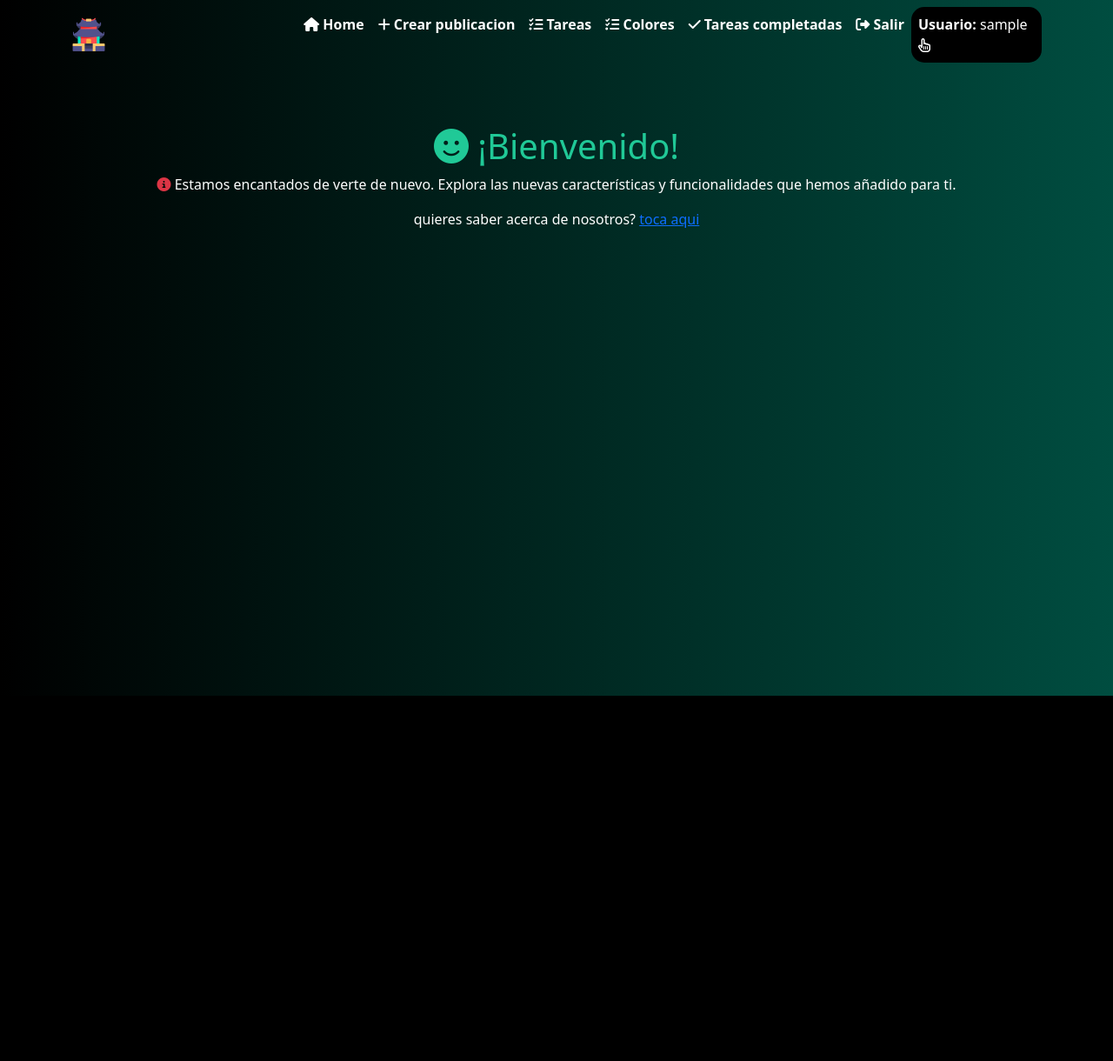
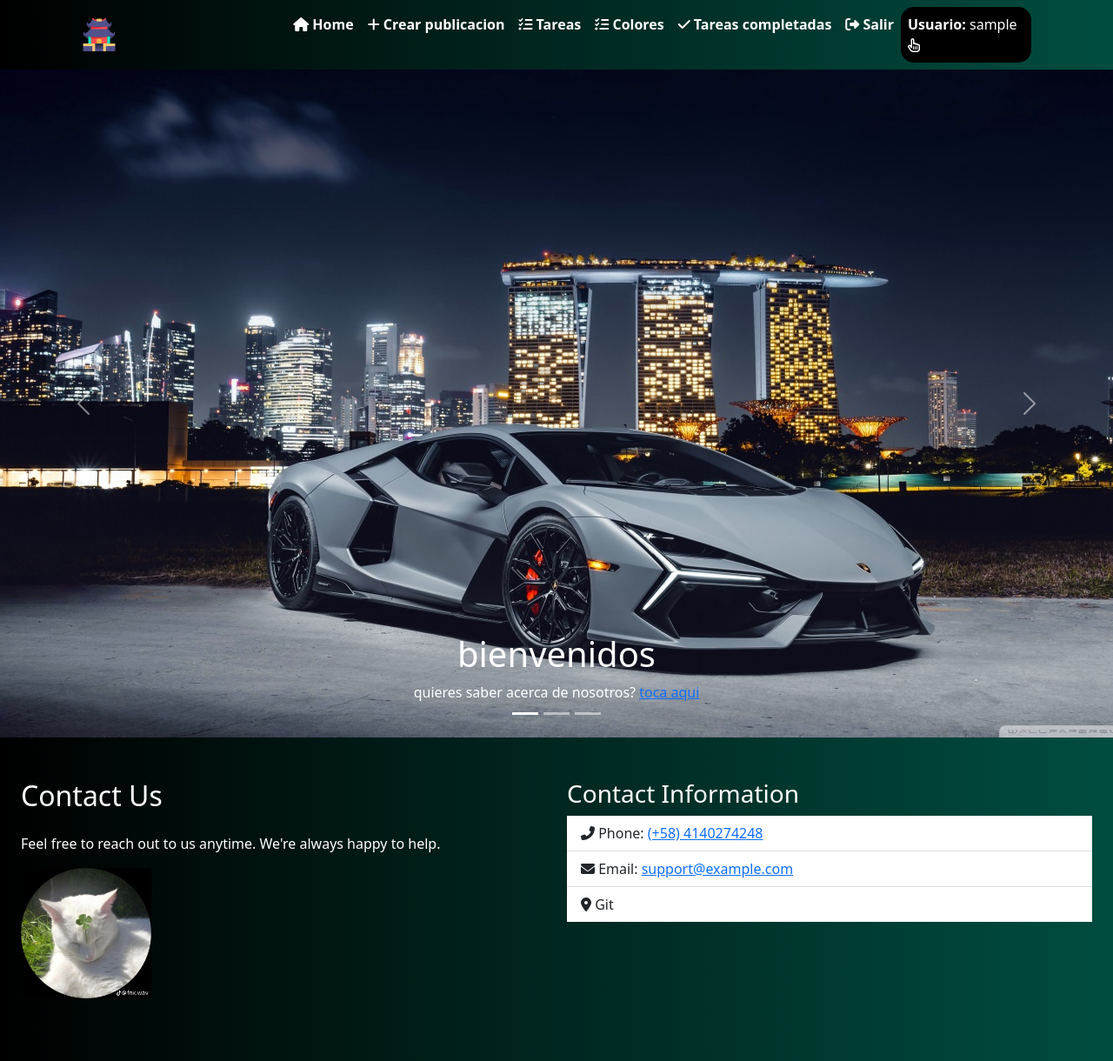
Before and after one commit to Shadowkirito123/django-crud, a Django app: page / in a window 1280 px wide. Shown: the whole page at 87% size. Before the commit the page ends 800 px from the top, so only its background shows below. Run offline with Django 5.2, Linux system fonts and the light colour scheme; the visitor is signed in with stand-in values (Sample User, id 1); some libraries are stand-ins or nearby versions.

Commit message:
home carrusel

```diff
--- a/tasks/models.py
+++ b/tasks/models.py
@@ -1,5 +1,6 @@
 from django.db import models
 from django.contrib.auth.models import User
+
 
 
 # Create your models here.
--- a/tasks/templates/home.html
+++ b/tasks/templates/home.html
@@ -1,13 +1,90 @@
 {% extends 'base.html' %}
 {% block content %}
-    <main class="container py-5">
+{% load static %}
+    <main class=" ">
+
         {% if user.is_authenticated %}
-        <section class="card card-body bg-transparent text-white  border-0" >
-            <h1 class="text-center"style="color: #20c997"><i class="fas fa-smile"></i> ¡Bienvenido!</h1>
-            <p class="text-center"><i class="fas fa-info-circle text-danger"></i> Estamos encantados de verte de nuevo. Explora las nuevas características y funcionalidades que hemos añadido para ti.</p>
-            <span class='text-center' >quieres saber acerca de nosotros? <a href='./sobrenosotros' > toca aqui </a></span>
+                <!DOCTYPE html>
+        <html lang="es">
+        <head>
+        <meta charset="UTF-8">
+        <meta name="viewport" content="width=device-width, initial-scale=1.0">
+        <title>Carrusel con Bootstrap</title>
+        <link href="https://cdn.jsdelivr.net/npm/bootstrap@5.1.3/dist/css/bootstrap.min.css" rel="stylesheet" integrity="sha384-1BmE4kWBq78iYhFldvKuhfTAU6auU8tT94WrHftjDbrCEXSU1oBoqyl2QvZ6jIW3" crossorigin="anonymous">
+        </head>
+        <body>
+        <div class="fluid">
+            <div id="miCarrusel" class="carousel slide" data-bs-ride="carousel">
+            <ol class="carousel-indicators">
+                <li data-bs-target="#miCarrusel" data-bs-slide-to="0" class="active"></li>
+                <li data-bs-target="#miCarrusel" data-bs-slide-to="1"></li>
+                <li data-bs-target="#miCarrusel" data-bs-slide-to="2"></li>
+            </ol>
+
+            <div class="carousel-inner">
+                <div class="carousel-item active">
+                <img  src="{% static 'img/city.jpg' %}" class="d-block w-80" alt="Imagen 1">
+                <div class="carousel-caption d-none d-md-block">
+                    <h1>bienvenidos</h1>
+                    <span class='text-center' >quieres saber acerca de nosotros? <a href='./sobrenosotros' > toca aqui </a></span>
+                </div>
+                </div>
+                <div class="carousel-item">
+                <img  src="{% static 'img/lambo.jpg' %}" class="d-block w-80" alt="Imagen 2">
+                <div class="carousel-caption d-none d-md-block">
+                    <h1>bienvenidos</h1>
+                    <span class='text-center' >quieres saber acerca de nosotros? <a href='./sobrenosotros' > toca aqui </a></span>
+                </div>
+                </div>
+                <div class="carousel-item">
+                <img  src="{% static 'img/toyota.jpg' %}" class="d-block w-80" alt="Imagen 3">
+                <div class="carousel-caption d-none d-md-block">
+                    <h1>bienvenidos</h1>
+                    <span class='text-center' >quieres saber acerca de nosotros? <a href='./sobrenosotros' > toca aqui </a></span>
+                </div>
+                </div>
+            </div>
+
+            <a class="carousel-control-prev" href="#miCarrusel" role="button" data-bs-slide="prev">
+                <span class="carousel-control-prev-icon" aria-hidden="true"></span>
+                <span class="sr-only">Anterior</span>
+            </a>
+            <a class="carousel-control-next" href="#miCarrusel" role="button" data-bs-slide="next">
+                <span class="carousel-control-next-icon" aria-hidden="true"></span>
+                <span class="sr-only">Siguiente</span>
+            </a>
+            </div>
+        </div>
+        <section class="container-fluid py-5">
+            <div class="row">
+                <div class="col-md-6">
+                    <h2 class="mb-4 text-white">Contact Us</h2>
+                    <p class='text-white'>Feel free to reach out to us anytime. We're always happy to help.</p>
+                    <img src="{% static 'img/gato.jpeg' %}"  alt="Contact Us Image" class="img-fluid mb-4" style="width: 150px;">
+                </div>
+                <div class="col-md-6">
+                    <h3 class='text-white'>Contact Information</h3>
+                    <ul class="list-group list-group-flush">
+                        <li class="list-group-item">
+                            <i class="fas fa-phone-alt"></i> Phone: <a href="04140274248">(+58) 4140274248</a>
+                        </li>
+                        <li class="list-group-item">
+                            <i class="fas fa-envelope"></i> Email: <a href="jesuss.te2004@gmail.com">support@example.com</a>
+                        </li>
+                        <li class="list-group-item">
+                            <i class="fas fa-map-marker-alt"></i> Git
+                        </li>
+                    </ul>
+                </div>
+            </div>
         </section>
+        <script src="https://cdn.jsdelivr.net/npm/bootstrap@5.1.3/dist/js/bootstrap.bundle.min.js" integrity="sha384-ka7Sk0Gln4gmtz2MlQnikT1wXgYsOg+OMhuP+IlRH9sENBO0LRn5q+8nbTov4+1p" crossorigin="anonymous"></script>
+        </body>
+        </html>
+
         {% else %}
+
+
         <section class="card card-body bg-transparent text-white border-0">
             <h1 class="text-center" style="color: #20c997"><i class="fas fa-hand-sparkles"></i> ¡Bienvenido!</h1>
             <p class="text-center"><i class="fas fa-info-circle text-danger"></i> Estamos emocionados de tenerte aquí. Nuestra aplicación ofrece una variedad de características útiles.</p>
@@ -38,7 +115,6 @@
             </div>
         </div>
 
-
             <div class="row">
                 <div class="col-md-6 offset-md-3">
                      <ul class="list-group" style="background-color: white;">
--- a/tasks/templates/sobrenosotros.html
+++ b/tasks/templates/sobrenosotros.html
@@ -30,7 +30,7 @@
             </div>
             <div class="mt-4">
                 <h2 class='text-center'  style="color: #20c997;">Nuestra Misión</h2>
-                <p class='mt-4 text-white' >En WP Innovations, creemos que cada sitio web tiene el potencial de ser excepcional. Nuestro objetivo es impulsar la innovación en el mundo , brindando soluciones creativas y eficientes a nuestros clientes.</p>
+                <p class='mt-4 text-white' >En UCI Innovations, creemos que cada sitio web tiene el potencial de ser excepcional. Nuestro objetivo es impulsar la innovación en el mundo , brindando soluciones creativas y eficientes a nuestros clientes.</p>
             </div>
         </div>
 
```
Also changed, not shown: tasks/templates/create_task.html (+3 -4 lines), djangocrud/settings.py (line endings or trailing spaces), static/img/city.jpg (added), static/img/gato.jpeg (added), static/img/toyota.jpg (added).
